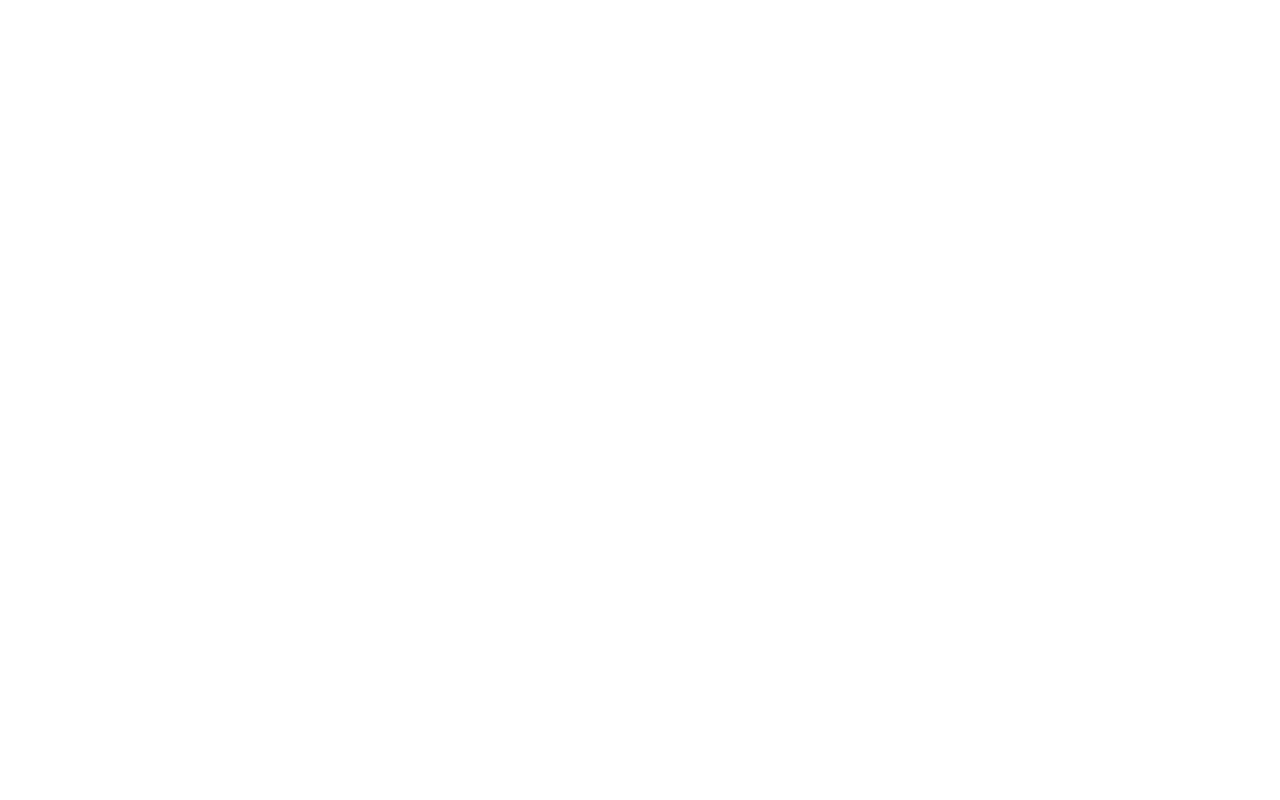
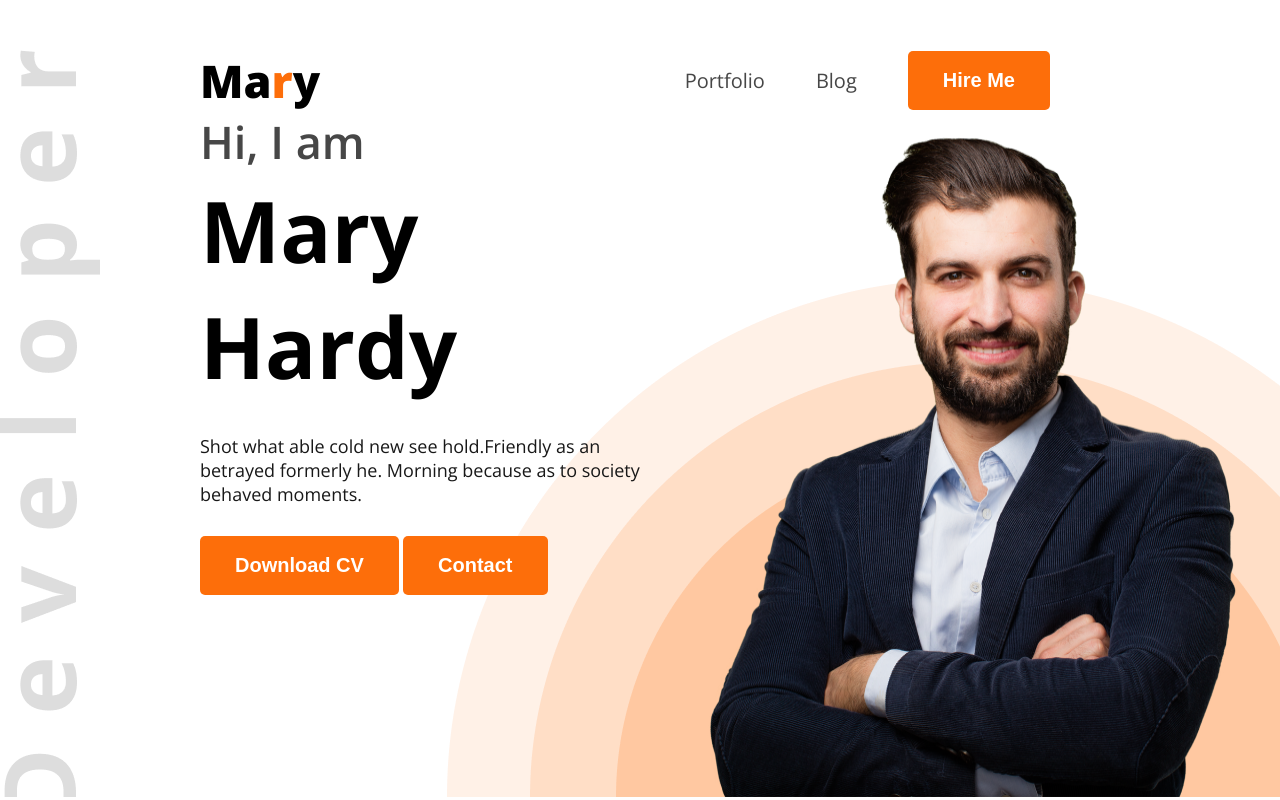
Before and after one commit to sajid-49/web-dev-portfolio, a plain HTML site: page index.html in a window 1280 px wide. Drawn offline with nearby package versions, Linux system fonts and the light colour scheme.

Commit message:
This the real second commit

```diff
--- a/index.html
+++ b/index.html
@@ -4,6 +4,45 @@
     <meta charset="UTF-8" />
     <meta name="viewport" content="width=device-width, initial-scale=1.0" />
     <title>Portfolio</title>
+
+    <!-- link for Google Fonts -->
+    <link rel="preconnect" href="https://fonts.googleapis.com" />
+    <link rel="preconnect" href="https://fonts.gstatic.com" crossorigin />
+    <link
+      href="https://fonts.googleapis.com/css2?family=Open+Sans:ital,wght@0,300..800;1,300..800&family=Work+Sans:ital,wght@0,100..900;1,100..900&display=swap"
+      rel="stylesheet"
+    />
+    <!-- Link To external CSS -->
+    <link rel="stylesheet" href="styles/style.css" />
   </head>
-  <body></body>
+  <body class="open-sans-normal">
+    <header class="headercl">
+      <nav>
+        <h3 class="nav-title">Ma<span class="primary-color">r</span>y</h3>
+        <ul>
+          <li><a href="" class="dark-2">Portfolio</a></li>
+          <li><a href="" class="dark-2">Blog</a></li>
+          <li><button class="primary-btn">Hire Me</button></li>
+        </ul>
+      </nav>
+      <div class="banner">
+        <div class="banner-content">
+          <h4 class="banner-greetings dark-2">Hi, I am</h4>
+          <h1 class="banner-title">Mary Hardy</h1>
+          <p class="banner-description dark-3">
+            Shot what able cold new see hold.Friendly as an betrayed formerly
+            he. Morning because as to society behaved moments.
+          </p>
+          <button class="primary-btn">Download CV</button>
+          <button class="primary-btn">Contact</button>
+        </div>
+
+        <img class="banner-profile-pic" src="images/hardy.png" alt="" />
+      </div>
+    </header>
+
+    <main></main>
+
+    <footer></footer>
+  </body>
 </html>
--- /dev/null
+++ b/styles/style.css
@@ -0,0 +1,111 @@
+/* Google Fonts */
+.open-sans-normal {
+  font-family: "Open Sans", serif;
+  font-optical-sizing: auto;
+  font-style: normal;
+  font-variation-settings: "wdth" 100;
+}
+
+/* Shared Style */
+.primary-color {
+  color: #fd6e0a;
+}
+.text-color {
+  color: #ffffff;
+}
+.dark-2 {
+  color: #474747;
+}
+.dark-3 {
+  color: #181818;
+}
+
+.primary-btn {
+  /* width: 200px;
+  height: 64px; */
+  font-weight: 700;
+  font-size: 20px;
+  background-color: #fd6e0a;
+  color: #ffffff;
+  /* padding: 18px 35px 19px 36px; */
+  padding: 18px 35px;
+  border-radius: 5px;
+  border: none;
+}
+
+/* Page Section */
+
+* {
+  margin: 0;
+  padding: 0;
+}
+
+.headercl {
+  background-image: url(../images/developer.png), url(../images/header_bg.png);
+  background-repeat: no-repeat;
+  background-position: top left, bottom right;
+}
+
+/* nav styles goes here */
+nav {
+  display: flex;
+  align-items: center;
+  justify-content: space-between;
+  margin: 50px 230px 0px 200px;
+}
+
+.nav-title {
+  font-weight: 800;
+  font-size: 45px;
+}
+
+.text-primary {
+  color: #fd6e0a;
+}
+
+nav ul {
+  display: flex;
+  align-items: center;
+  gap: 51px;
+}
+
+nav ul li {
+  list-style: none;
+}
+
+nav ul li a {
+  text-decoration: none;
+  font-size: 20px;
+}
+
+/* Banner Styles */
+
+.banner {
+  display: flex;
+  justify-content: space-between;
+  margin: 0 35px 0 200px;
+}
+
+.banner-content {
+  max-width: 580px;
+}
+
+.banner-greetings {
+  font-size: 45px;
+  font-weight: 600;
+}
+
+.banner-title {
+  font-size: 85px;
+  font-weight: bold;
+}
+
+.banner-description {
+  font-size: 18px;
+  margin: 30px 0;
+}
+
+.banner-profile-pic {
+  width: 584px;
+  height: 686px;
+}
```
